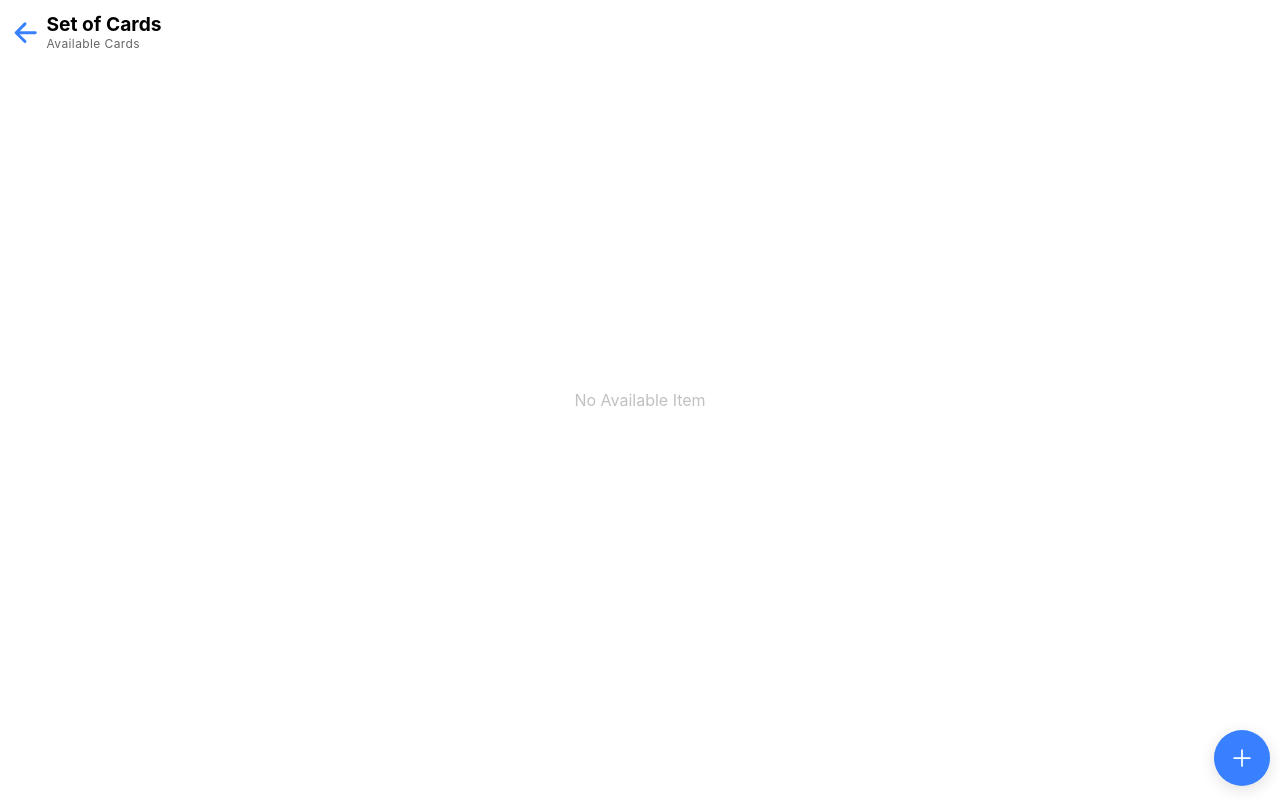
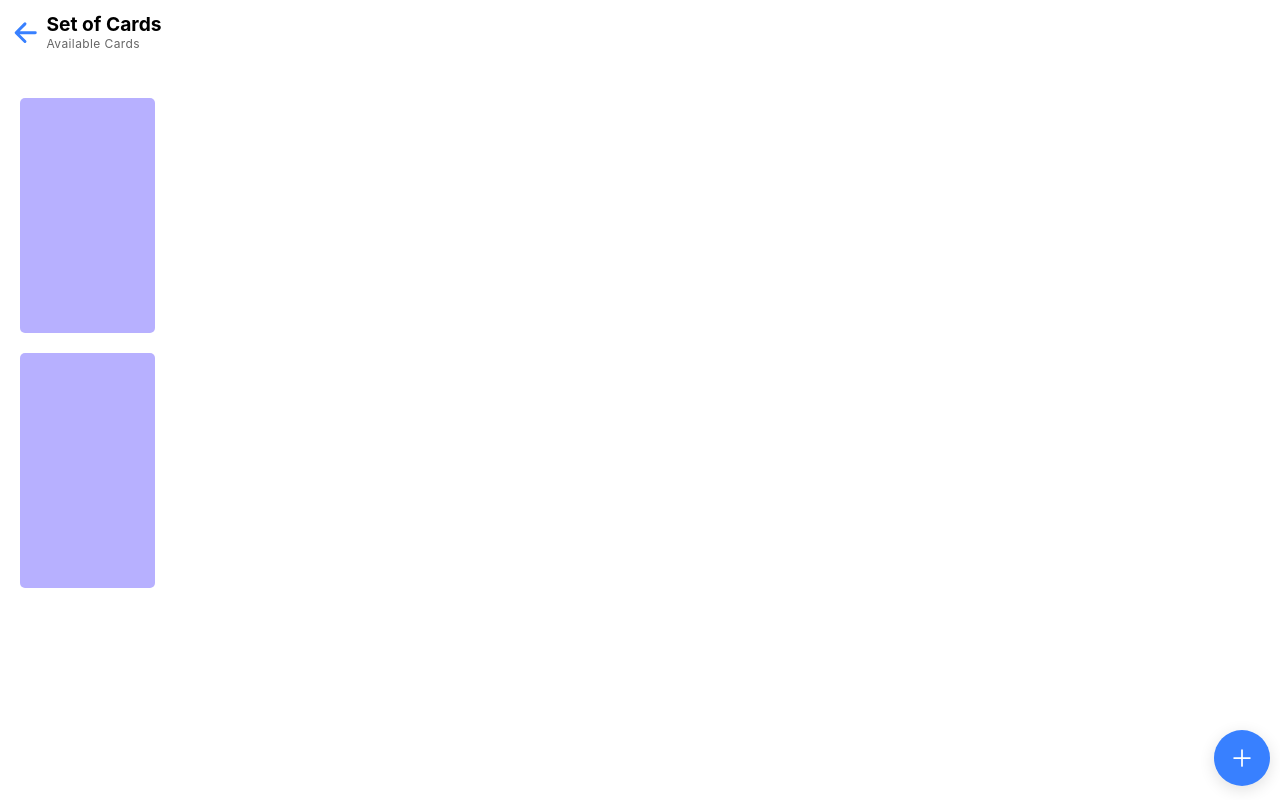
Before and after one commit to SatinTo/Memry, a React (Create React App) app: page /setItems in a window 1280 px wide. Built offline with nearby package versions, Linux system fonts and the light colour scheme.

Commit message:
chore: Creates an initial desing for the card. Learning the ion-grid

```diff
--- a/src/pages/SetItems.jsx
+++ b/src/pages/SetItems.jsx
@@ -8,7 +8,9 @@ import {
 	IonCardSubtitle,
 	IonFabButton,
 	IonIcon,
-	IonFooter
+	IonCardContent,
+	IonGrid,
+	IonCol
 } from "@ionic/react";
 import React from "react";
 import {arrowBackOutline, addOutline} from 'ionicons/icons';
@@ -28,9 +30,22 @@ const SetItems = (props) => {
 						</IonCardSubtitle>
 					</div>
 				</IonToolbar>
-				<div className="container">
-					<span style={{color: "#c1c1c1"}}>No Available Item</span>
-				</div>
+				<IonGrid>
+					<IonCol>
+						<div className="card__face--front" style={{ height: "235px", width: "135px", margin: "0 15px", borderRadius: "5px"}}>
+							{/* <IonCardContent>
+								<IonCardTitle></IonCardTitle>
+							</IonCardContent> */}
+						</div>
+					</IonCol>
+					<IonCol>
+						<div className="card__face--front" style={{ height: "235px", width: "135px", margin: "0 15px", borderRadius: "5px"}}>
+							{/* <IonCardContent>
+								<IonCardTitle></IonCardTitle>
+							</IonCardContent> */}
+						</div>
+					</IonCol>
+				</IonGrid>
 				<div style={{width: "fit-content", position: "absolute", bottom: 10, right: 10}}>
 					<IonFabButton style={{display: "inline-block"}} onClick={() => props.history.push("/crudCard")}>
 						<IonIcon icon={addOutline} />
```
